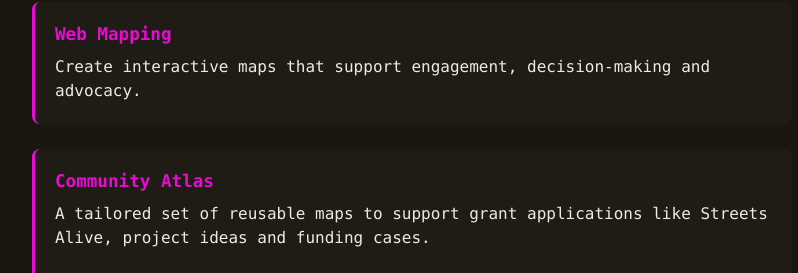
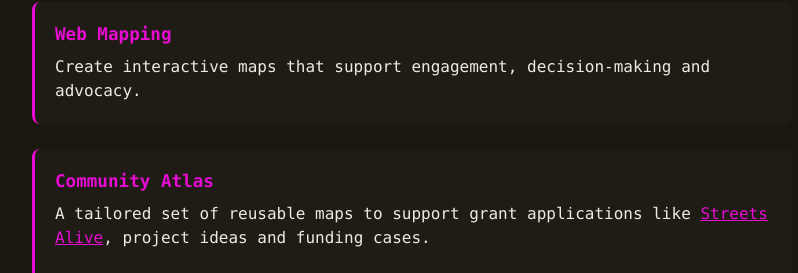
Before and after one commit to wldwd/numbat, a plain HTML site: page index.html in a window 1280 px wide. Shown: the part 835-1108 px from the top of the page, without its empty margins (228-1026 px from the left). Drawn offline with Linux system fonts and the light colour scheme; grey boxes are pictures that could not be loaded; a small style sheet from the web is missing.

Commit message:
Streets Alive link

```diff
--- a/index.html
+++ b/index.html
@@ -50,7 +50,9 @@
           <li class="service-item">
             <strong>Community Atlas</strong>
             A tailored set of reusable maps to support grant applications like
-            Streets Alive, project ideas and funding cases.
+            <a href="https://streetsalive.org.au/" target="_blank"
+              >Streets Alive</a
+            >, project ideas and funding cases.
             <br />
             <a href="/Cooby_Shops_Road_Safety.png" target="_blank">
               <img
```
